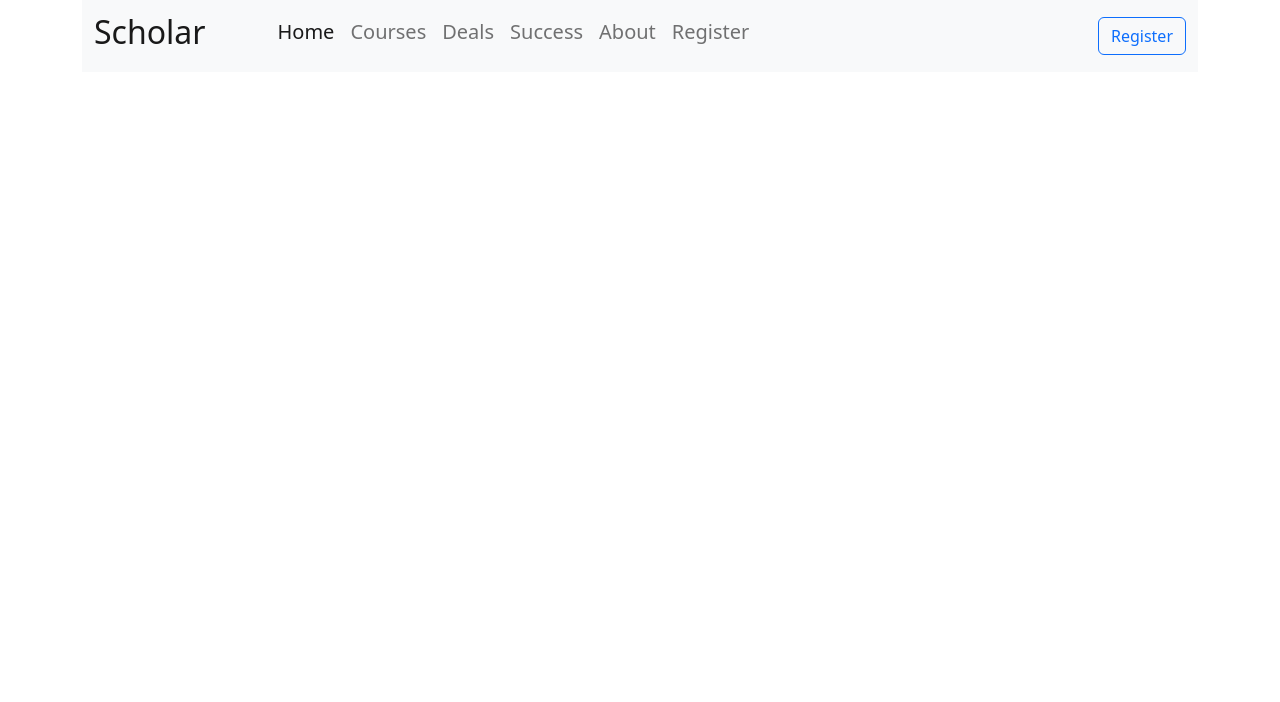
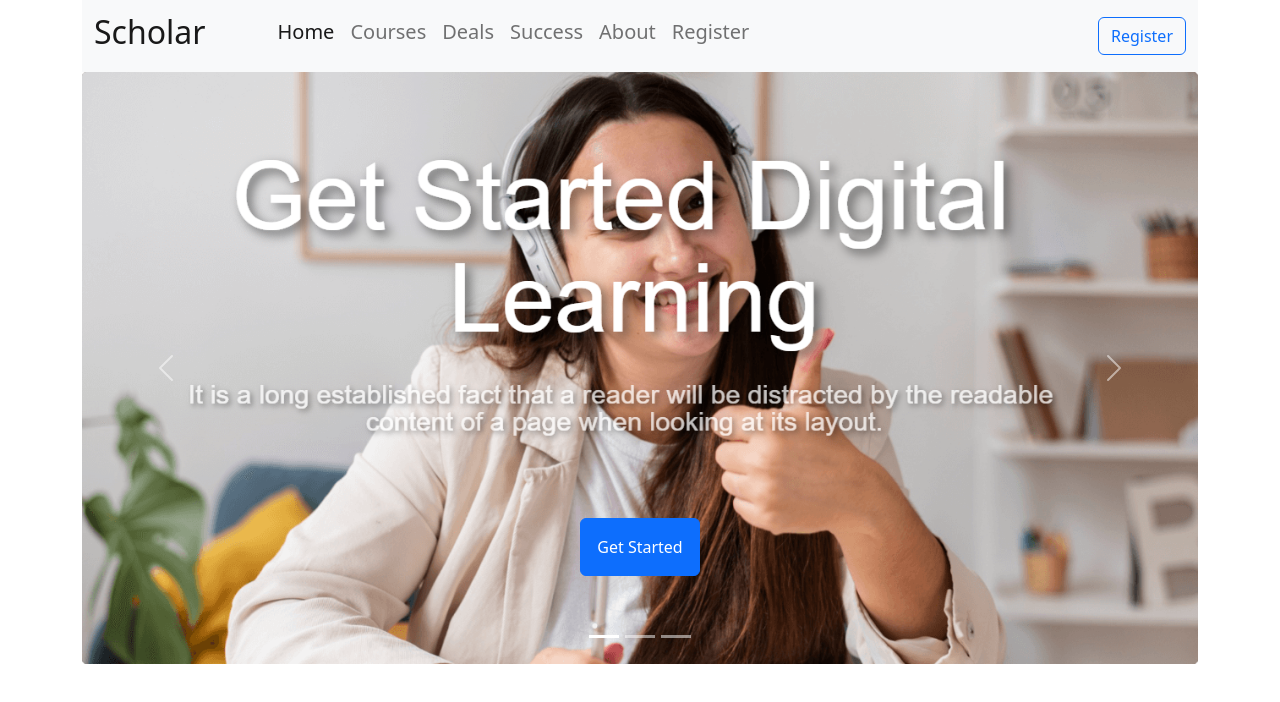
Before and after one commit to tanvir-ifty/Scholar-website, a plain HTML site: page index.html in a window 1280 px wide. Drawn offline with nearby package versions, Linux system fonts and the light colour scheme.

Commit message:
carousel added

```diff
--- a/index.html
+++ b/index.html
@@ -53,6 +53,57 @@
         </section>
 
         <!-- navbar ends -->
+
+        <!-- carousel start  -->
+        <section class="container">
+            <div id="carouselExampleCaptions" class="carousel slide" data-bs-ride="false">
+                <div class="carousel-indicators">
+                    <button type="button" data-bs-target="#carouselExampleCaptions" data-bs-slide-to="0" class="active"
+                        aria-current="true" aria-label="Slide 1"></button>
+                    <button type="button" data-bs-target="#carouselExampleCaptions" data-bs-slide-to="1"
+                        aria-label="Slide 2"></button>
+                    <button type="button" data-bs-target="#carouselExampleCaptions" data-bs-slide-to="2"
+                        aria-label="Slide 3"></button>
+                </div>
+                <div class="carousel-inner">
+                    <div class="carousel-item active">
+                        <img src="images/cover/cover-1.2.png" class="w-100 h-100" alt="...">
+                        <div class="carousel-caption d-none d-md-block">
+                            <div class="btn btn-primary mb-5 p-3">
+                                Get Started
+                            </div>
+                        </div>
+                    </div>
+                    <div class="carousel-item">
+                        <img src="images/cover/resize-1659065268804062433cover21.jpg" class="w-100 h-100" alt="...">
+                        <div class="carousel-caption d-none d-md-block">
+                            <div class="btn btn-primary mb-5 p-3">
+                                Get Started
+                            </div>
+                        </div>
+                    </div>
+                    <div class="carousel-item">
+                        <img src="images/cover/cover-3.1.jpg" class="w-100 h-100" alt="...">
+                        <div class="carousel-caption d-none d-md-block">
+                            <div class="btn btn-primary mb-5 p-3">
+                                Get Started
+                            </div>
+                        </div>
+                    </div>
+                    <button class="carousel-control-prev" type="button" data-bs-target="#carouselExampleCaptions"
+                        data-bs-slide="prev">
+                        <span class="carousel-control-prev-icon" aria-hidden="true"></span>
+                        <span class="visually-hidden">Previous</span>
+                    </button>
+                    <button class="carousel-control-next" type="button" data-bs-target="#carouselExampleCaptions"
+                        data-bs-slide="next">
+                        <span class="carousel-control-next-icon" aria-hidden="true"></span>
+                        <span class="visually-hidden">Next</span>
+                    </button>
+                </div>
+        </section>
+
+        <!-- carousel ends  -->
     </header>
     <script src="https://cdn.jsdelivr.net/npm/bootstrap@5.2.0/dist/js/bootstrap.bundle.min.js"
         integrity="sha384-A3rJD856KowSb7dwlZdYEkO39Gagi7vIsF0jrRAoQmDKKtQBHUuLZ9AsSv4jD4Xa"
```
Also changed, not shown: images/cover/cover-1.2.png (added), images/cover/cover-2 (1).jpg (added), images/cover/cover-3.1.jpg (added), images/cover/resize-1659065268804062433cover21.jpg (added).
